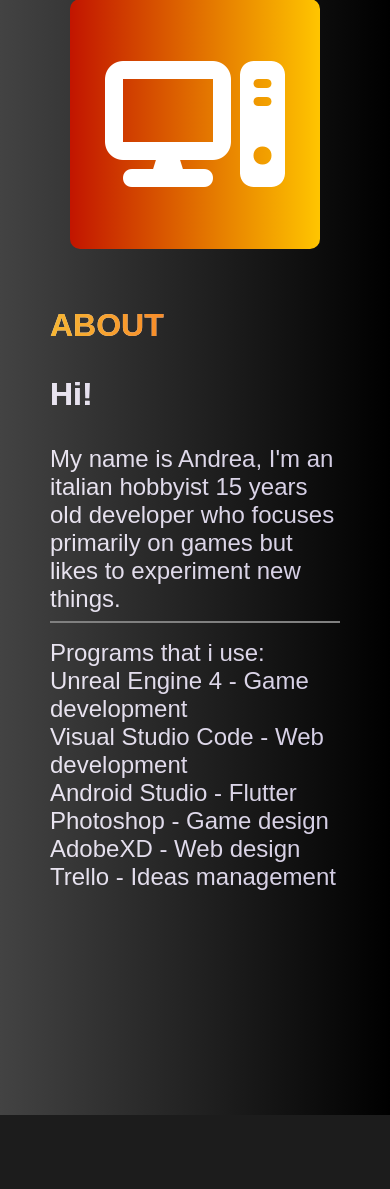
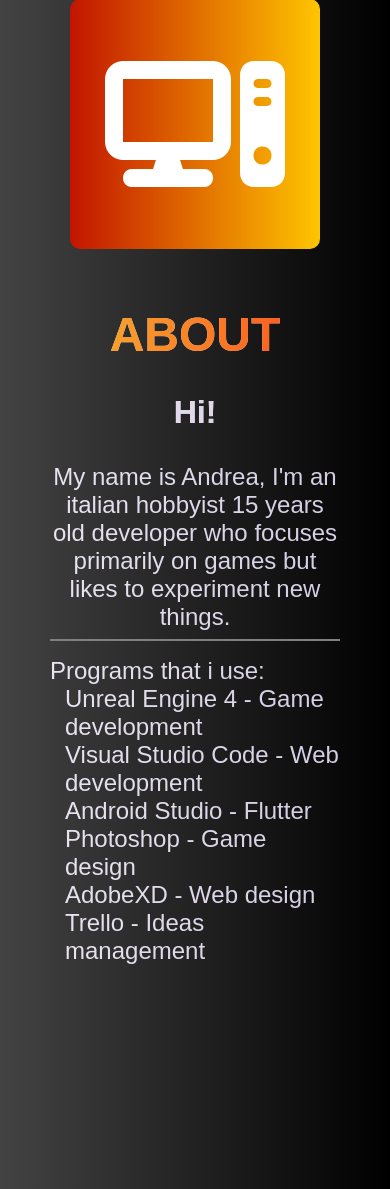
Before and after one commit to andrymas/AndrymasDevWebsiteHTML, a PHP site: page / in a window 390 px wide. Shown: the part 1025-2214 px from the top of the page. Before the commit the page ends 2140 px from the top, so only its background shows below. Run offline with PHP 8.4, Linux system fonts and the light colour scheme; some libraries are stand-ins or nearby versions.

Commit message:
Update styles.css

```diff
--- a/styles.css
+++ b/styles.css
@@ -319,6 +319,9 @@
     font-weight: 400;
 }
 
+.main__content dd {
+    margin-left: 15px;
+}
 
 
 hr.about{
@@ -358,11 +361,6 @@
         height: 90%;
     }
 
-    .main__content dl {
-        align-items: left;
-        align-content: left;
-        align-self: left;
-    }
 
     .main__img--container{
         display: flex;
@@ -379,15 +377,18 @@
     }
 
     .main__content h1 {
-        font-size: 2.5rem;
+        text-align: center;
+        font-size: 4rem;
         margin-top: 2rem;
     }
 
     .main__content h2 {
+        text-align: center;
         font-size: 3rem;
     }
 
     .main__content p {
+        text-align: center;
         margin-top: 1rem;
         font-size: 1.5rem;
     }
@@ -404,15 +405,18 @@
     }
 
     .main__content h1 {
-        font-size: 2rem;
+        text-align: center;
+        font-size: 3rem;
         margin-top: 3rem;
     }
 
     .main__content h2 {
+        text-align: center;
         font-size: 2rem;
     }
 
     .main__content p {
+        text-align: center;
         margin-top: 2rem;
     }
 
```
